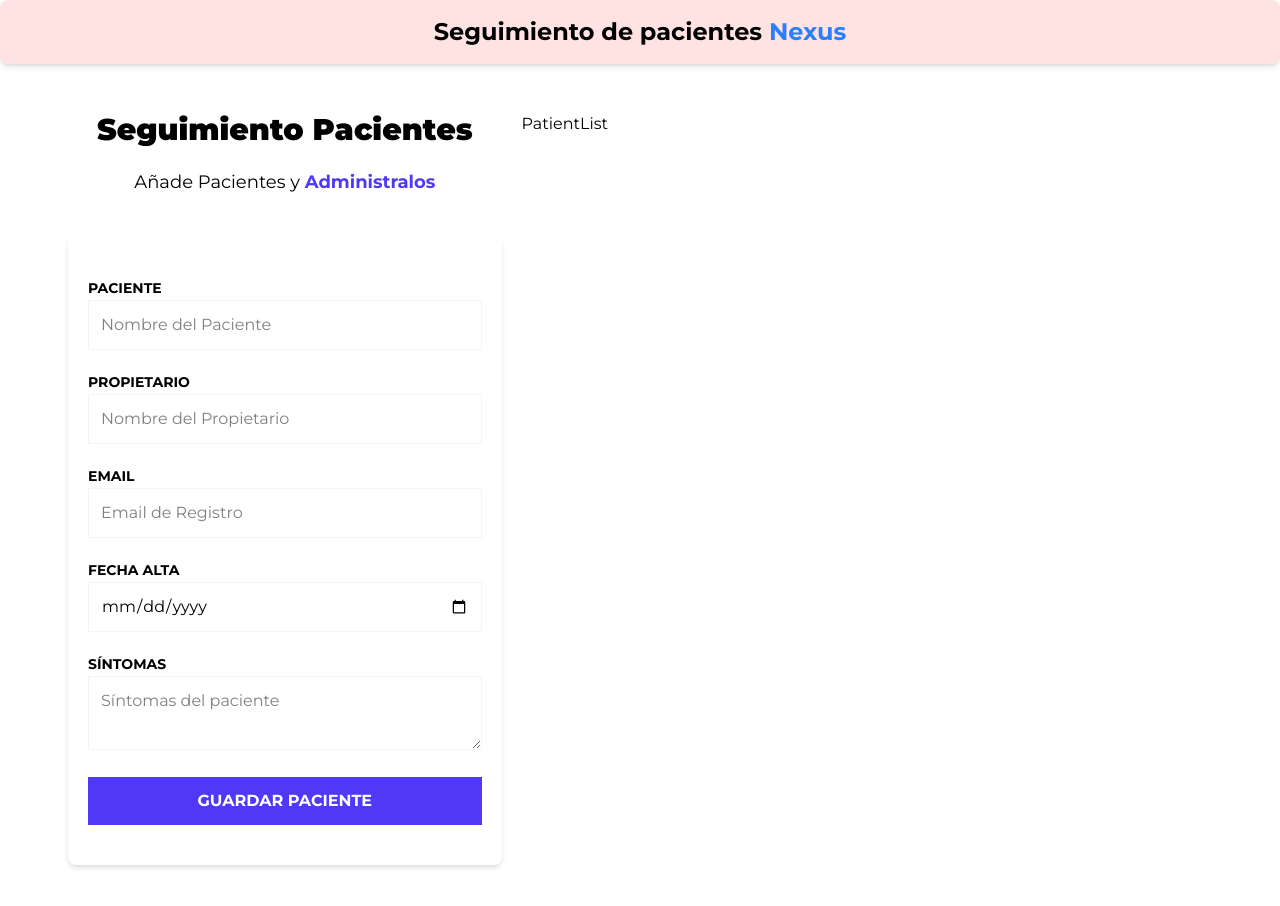
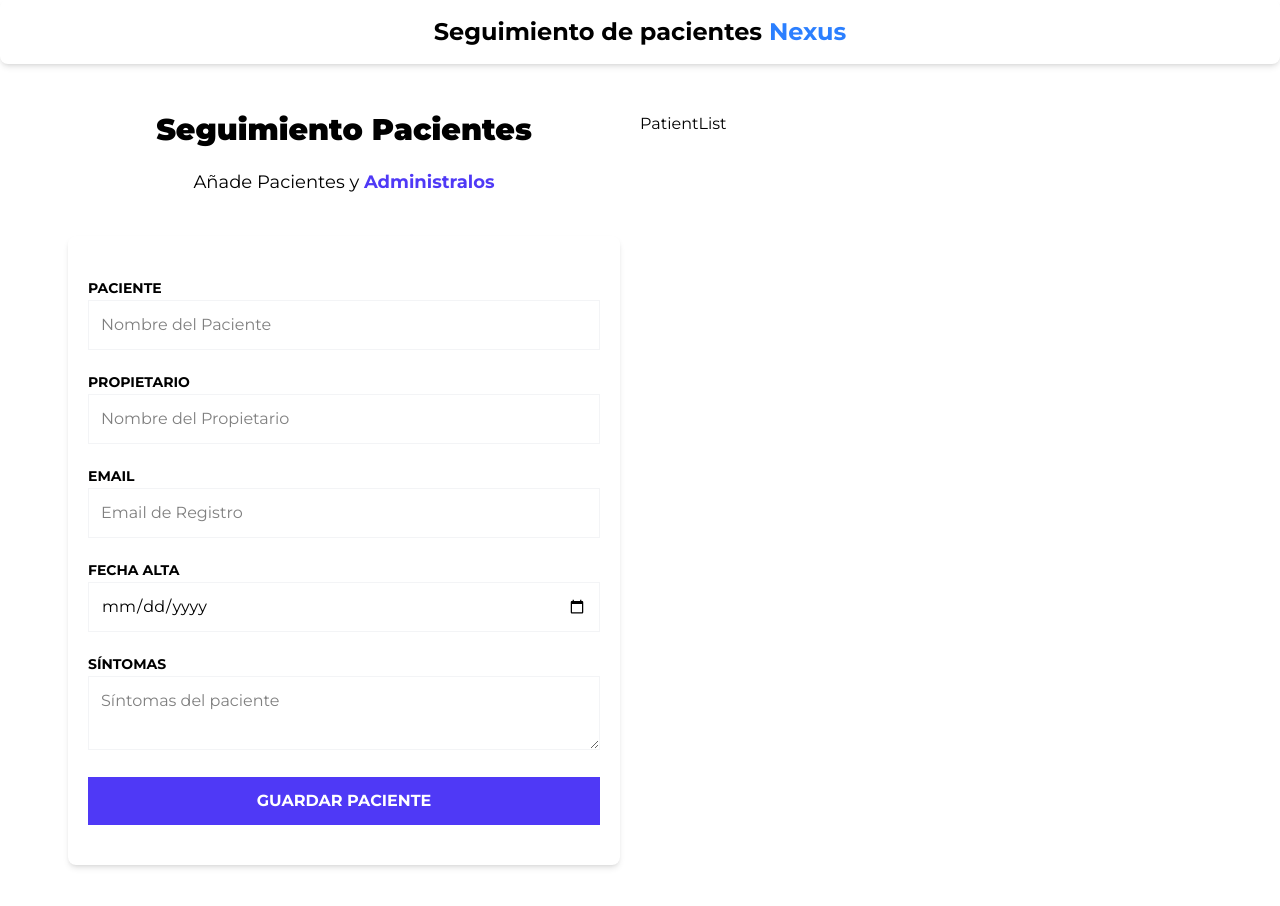
Before and after one commit to BryanGallo/Pacientes-Nexus, a React (Vite) app: page / in a window 1280 px wide. Shown: the top 906 px of the page. Built offline with nearby package versions, Linux system fonts and the light colour scheme.

Commit message:
refactor: estilo de mensaje y tamaño de columnas

```diff
--- a/src/App.tsx
+++ b/src/App.tsx
@@ -4,17 +4,17 @@ import PatientList from "./components/PatientList";
 function App() {
     return (
         <>
-            <div className="container mx-auto bg-red-100 p-4 rounded-lg shadow-md">
+            <div className="container mx-auto p-4 rounded-lg shadow-md">
                 <h1 className="text-2xl font-bold text-center md:w-2/3 mx-auto">
                     Seguimiento de pacientes{" "}
                     <span className="text-blue-500">Nexus</span>
                 </h1>
             </div>
             <div className="m-12 md:flex">
-                <div className="md:w-2/5">
+                <div className="md:w-1/2">
                     <PatientForm />
                 </div>
-                <div className="md:w-3/5">
+                <div className="md:w-1/2">
                     <PatientList />
                 </div>
             </div>
--- a/src/ui/Error.tsx
+++ b/src/ui/Error.tsx
@@ -1,3 +1,3 @@
 export default function Error({ message }: { message: string }) {
-    return <p className="text-white bg-red-500 p-2 rounded-md text-sm mt-2">{message}</p>;
+    return <p className="text-white bg-red-500 p-2 text-sm mt-2">{message}</p>;
 }
```
